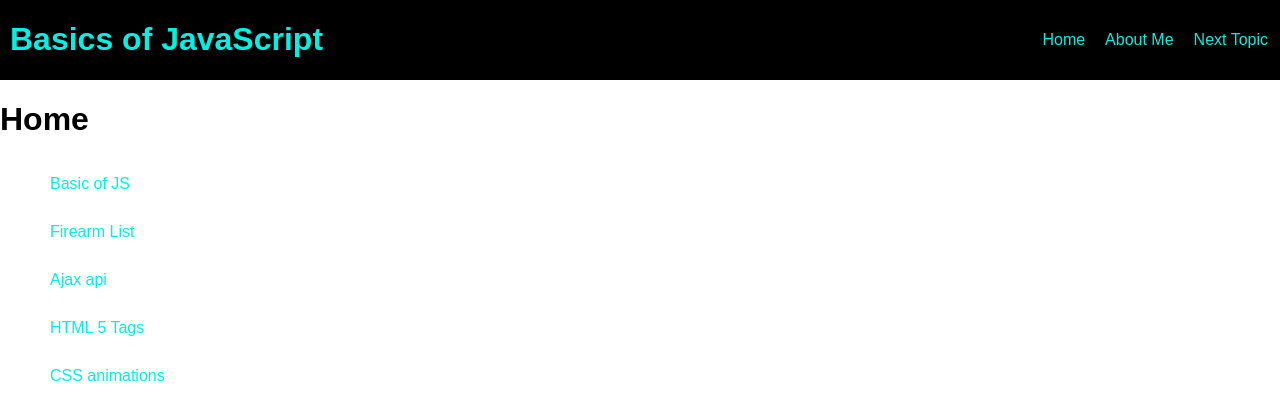
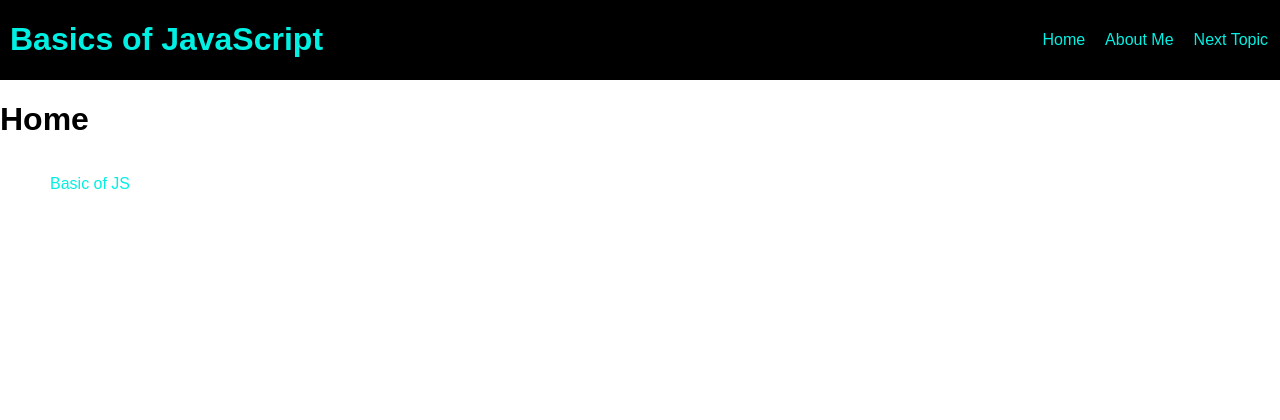
Before and after one commit to Bingham-Dennis/CIT-261-Code-Topics, a plain HTML site: page index.html in a window 1280 px wide. Drawn offline with Linux system fonts and the light colour scheme.

Commit message:
updated index.html with future links

```diff
--- a/index.html
+++ b/index.html
@@ -20,10 +20,10 @@
         <div><h1>Home</h1></div>
         <ul>
             <li><a href="./basics.html">Basic of JS</a></li>
-            <li><a href="./Code Topics/objectsTopic/object.html">Firearm List</a></li>
+            <!-- <li><a href="./Code Topics/objectsTopic/object.html">Firearm List</a></li>
             <li><a href="./Code Topics/ajaxTopic/ajax.html">Ajax api</a></li>
             <li><a href="./Code Topics/html5Topic/html5.html">HTML 5 Tags</a></li>
-            <li><a href="./Code Topics/cssTopics/index.html">CSS animations</a></li>
+            <li><a href="./Code Topics/cssTopics/index.html">CSS animations</a></li> -->
         </ul>
 
     </body>
```
